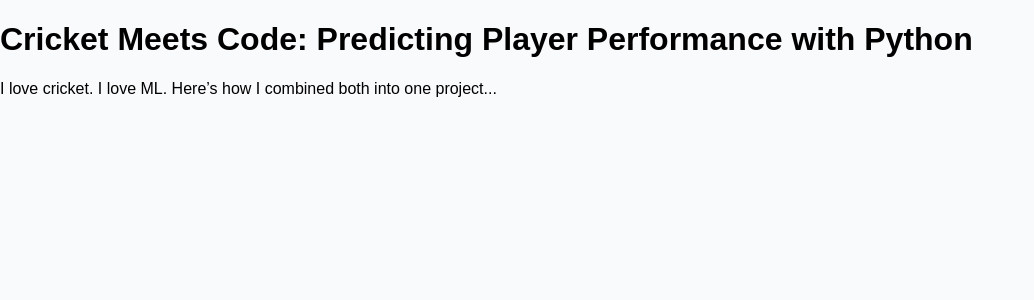
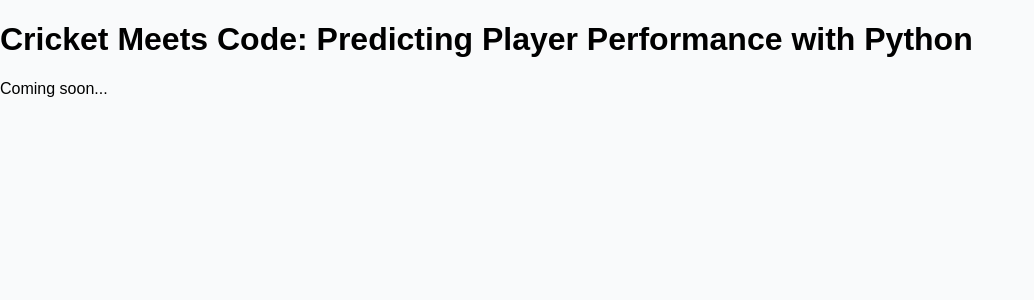
Before and after one commit to hriday-goyal/hriday-portfolio, a React (Vite) app: page /blog/cricket-performance in a window 1280 px wide. Shown: the top 300 px of the page, without its empty margins (0-1034 px from the left). Built offline with nearby package versions, Linux system fonts and the light colour scheme.

Commit message:
blog: added full-length content for ozone generator

```diff
--- a/src/BlogPost.jsx
+++ b/src/BlogPost.jsx
@@ -2,8 +2,9 @@
 import { useParams } from 'react-router-dom';
 
 const blogData = {
-  content: `
-
+  'ozone-generator': {
+    title: 'How I Built My AI-Powered Ozone Generator',
+    content: `
 ### 🌱 The Origin of an Idea
 
 Air pollution is one of the most pressing environmental challenges of our generation. Living in an urban environment, I have often seen the impact of poor air quality — from hazy skies to health warnings during peak pollution days. I began wondering: could machine learning help us understand and even improve air quality?
@@ -98,15 +99,18 @@
 - Add a dashboard for long-term ozone tracking
 
 This project showed me how powerful technology can be when it’s made for real people. And it reminded me that meaningful innovation starts with asking, “What problem can I solve right now?”
+    `
+  },
 
-`,
+  // You can expand these later
   'cricket-performance': {
     title: 'Cricket Meets Code: Predicting Player Performance with Python',
-    content: 'I love cricket. I love ML. Here’s how I combined both into one project...'
+    content: 'Coming soon...'
   },
+
   'research-journey': {
     title: 'My Research Journey: From Idea to Publication',
-    content: 'Publishing a paper in high school was a dream. Here’s how I did it...'
+    content: 'Coming soon...'
   }
 };
 
@@ -119,9 +123,11 @@
   }
 
   return (
-    <div className="p-6">
+    <div className="p-6 max-w-3xl mx-auto">
       <h1 className="text-3xl font-bold mb-4">{post.title}</h1>
-      <p className="text-lg">{post.content}</p>
+      <div className="text-lg whitespace-pre-line">
+        {post.content}
+      </div>
     </div>
   );
 }
```
